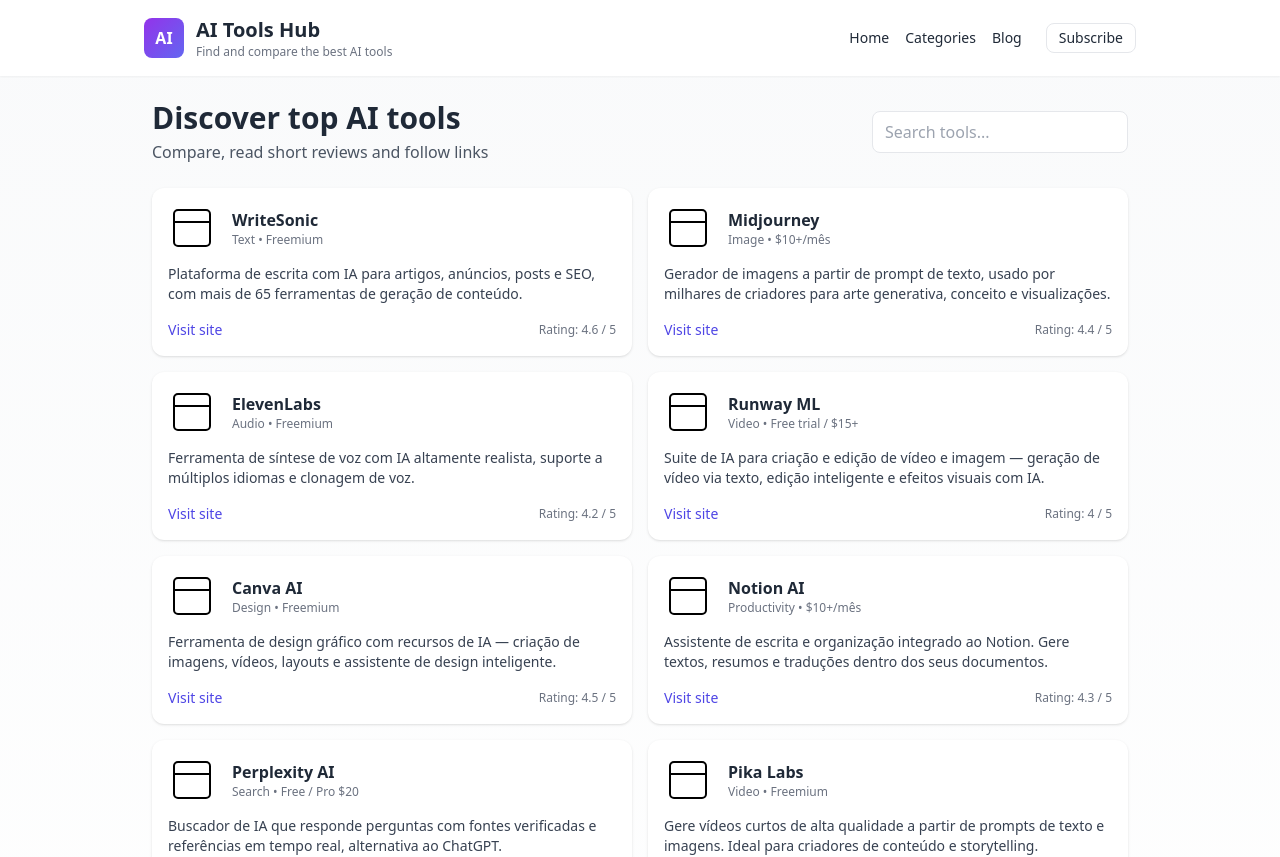
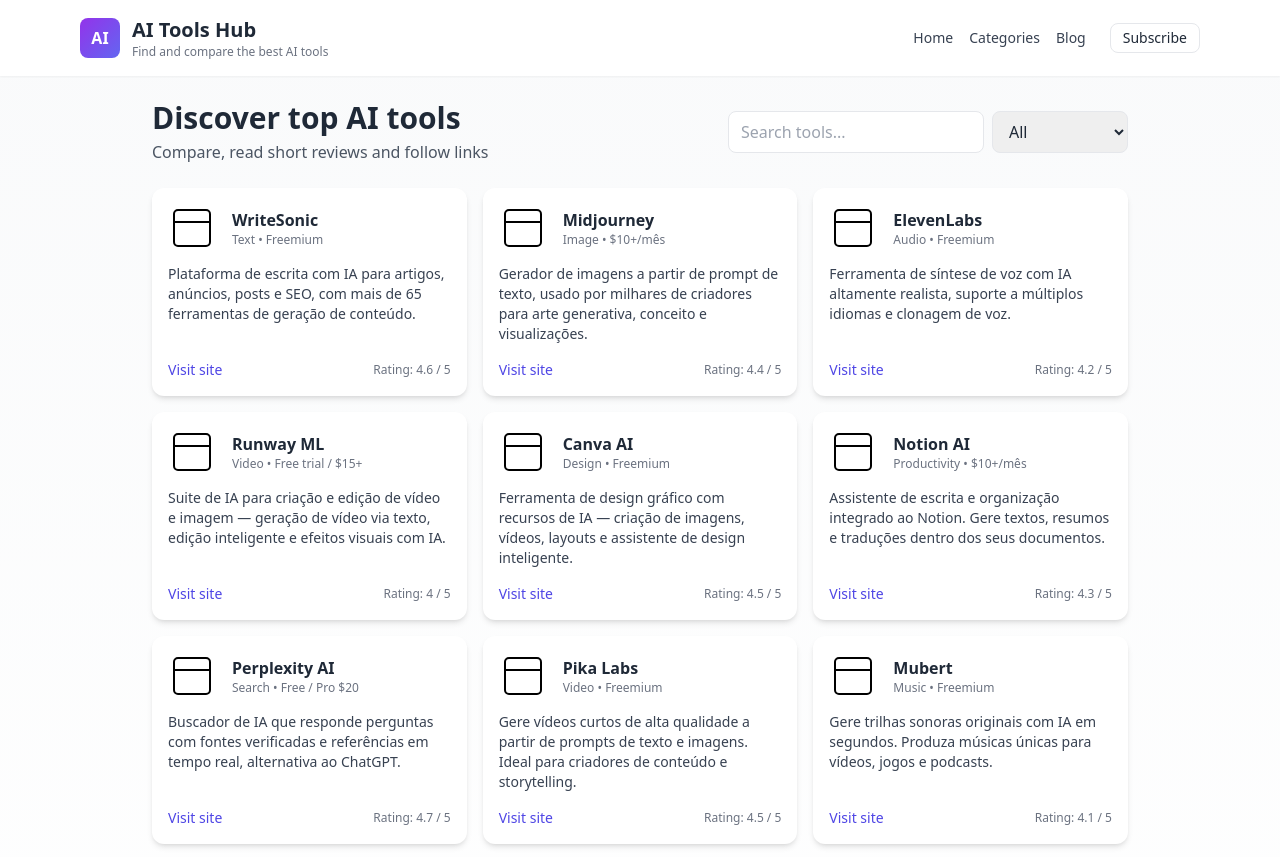
Before and after one commit to LuquinhasGithubinfo/ai-tools-hub, a React (Vite) app: page / in a window 1280 px wide. Shown: the top 857 px of the page. Built offline with nearby package versions, Linux system fonts and the light colour scheme.

Commit message:
Atualiza Home e Header com filtros, dark mode e cards interativos

```diff
--- a/src/components/Header.jsx
+++ b/src/components/Header.jsx
@@ -1,23 +1,25 @@
-import React from 'react'
+import React from 'react';
 
-export default function Header(){
+export default function Header() {
   return (
-    <header className="bg-white shadow-sm">
-      <div className="max-w-5xl mx-auto p-4 flex items-center justify-between">
+    <header className="bg-white dark:bg-gray-900 shadow-sm">
+      <div className="max-w-6xl mx-auto p-4 flex flex-col md:flex-row items-center justify-between gap-4">
         <div className="flex items-center gap-3">
           <div className="w-10 h-10 rounded-lg bg-gradient-to-br from-purple-600 to-indigo-500 flex items-center justify-center text-white font-bold">AI</div>
           <div>
-            <h1 className="text-xl font-semibold">AI Tools Hub</h1>
-            <p className="text-xs text-gray-500">Find and compare the best AI tools</p>
+            <h1 className="text-xl font-semibold text-gray-800 dark:text-gray-100">AI Tools Hub</h1>
+            <p className="text-xs text-gray-500 dark:text-gray-400">Find and compare the best AI tools</p>
           </div>
         </div>
-        <nav className="flex gap-4 items-center">
-          <a href="#" className="text-sm hover:underline">Home</a>
-          <a href="#" className="text-sm hover:underline">Categories</a>
-          <a href="#" className="text-sm hover:underline">Blog</a>
-          <button className="ml-2 px-3 py-1 rounded-lg border border-gray-200 text-sm">Subscribe</button>
+        <nav className="flex flex-wrap gap-4 items-center">
+          <a href="#" className="text-sm hover:underline text-gray-700 dark:text-gray-300">Home</a>
+          <a href="#" className="text-sm hover:underline text-gray-700 dark:text-gray-300">Categories</a>
+          <a href="#" className="text-sm hover:underline text-gray-700 dark:text-gray-300">Blog</a>
+          <button className="ml-2 px-3 py-1 rounded-lg border border-gray-200 dark:border-gray-700 text-sm hover:bg-gray-50 dark:hover:bg-gray-800 transition">
+            Subscribe
+          </button>
         </nav>
       </div>
     </header>
-  )
+  );
 }
--- a/src/pages/Home.jsx
+++ b/src/pages/Home.jsx
@@ -2,21 +2,19 @@
 
 function ToolCard({ tool }) {
   return (
-    <article className="bg-white rounded-xl shadow p-4 flex flex-col">
+    <article className="bg-white dark:bg-gray-800 rounded-xl shadow-md p-4 flex flex-col transition-transform hover:scale-105 hover:shadow-xl">
       <div className="flex items-center gap-4">
         <img
           src={tool.logo || '/src/assets/placeholder.svg'}
-          alt=""
+          alt={tool.name}
           className="w-12 h-12 rounded-md object-cover"
         />
         <div>
-          <h3 className="font-semibold">{tool.name}</h3>
-          <p className="text-xs text-gray-500">
-            {tool.category} • {tool.price}
-          </p>
+          <h3 className="font-semibold text-gray-800 dark:text-gray-100">{tool.name}</h3>
+          <p className="text-xs text-gray-500">{tool.category} • {tool.price}</p>
         </div>
       </div>
-      <p className="mt-3 text-sm text-gray-700 flex-1">{tool.description}</p>
+      <p className="mt-3 text-sm text-gray-700 dark:text-gray-300 flex-1">{tool.description}</p>
       <div className="mt-4 flex items-center justify-between">
         <a
           className="text-sm font-medium text-indigo-600 hover:underline"
@@ -26,9 +24,7 @@
         >
           Visit site
         </a>
-        <div className="text-xs text-gray-500">
-          Rating: {tool.rating} / 5
-        </div>
+        <div className="text-xs text-gray-500">Rating: {tool.rating} / 5</div>
       </div>
     </article>
   );
@@ -37,44 +33,60 @@
 export default function Home() {
   const [query, setQuery] = useState('');
   const [tools, setTools] = useState([]);
+  const [category, setCategory] = useState('All');
 
   useEffect(() => {
     fetch('/tools.json')
-      .then((res) => res.json())
-      .then((data) => setTools(data))
-      .catch((err) => console.error('Erro ao carregar tools.json:', err));
+      .then(res => res.json())
+      .then(data => setTools(data))
+      .catch(err => console.error('Erro ao carregar tools.json:', err));
   }, []);
 
-  const filtered = tools.filter((t) =>
-    (t.name + ' ' + t.description + ' ' + t.category)
+  const categories = ['All', ...new Set(tools.map(t => t.category))];
+
+  const filtered = tools.filter(t => {
+    const matchesQuery = (t.name + ' ' + t.description + ' ' + t.category)
       .toLowerCase()
-      .includes(query.toLowerCase())
-  );
+      .includes(query.toLowerCase());
+    const matchesCategory = category === 'All' || t.category === category;
+    return matchesQuery && matchesCategory;
+  });
 
   return (
     <section>
-      <div className="flex items-center justify-between mb-6">
+      <div className="flex flex-col md:flex-row items-center justify-between mb-6 gap-4">
         <div>
-          <h2 className="text-3xl font-bold">Discover top AI tools</h2>
-          <p className="text-gray-600 mt-1">
-            Compare, read short reviews and follow links
-          </p>
+          <h2 className="text-3xl font-bold text-gray-800 dark:text-gray-100">Discover top AI tools</h2>
+          <p className="text-gray-600 dark:text-gray-300 mt-1">Compare, read short reviews and follow links</p>
         </div>
-        <div>
+        <div className="flex gap-2 flex-wrap">
           <input
             value={query}
             onChange={(e) => setQuery(e.target.value)}
             placeholder="Search tools..."
-            className="border rounded-lg px-3 py-2 w-64"
+            className="border rounded-lg px-3 py-2 w-64 dark:bg-gray-700 dark:text-gray-100"
           />
+          <select
+            value={category}
+            onChange={(e) => setCategory(e.target.value)}
+            className="border rounded-lg px-3 py-2 dark:bg-gray-700 dark:text-gray-100"
+          >
+            {categories.map(c => (
+              <option key={c} value={c}>{c}</option>
+            ))}
+          </select>
         </div>
       </div>
 
-      <div className="grid grid-cols-1 md:grid-cols-2 gap-4">
-        {filtered.map((tool, index) => (
-          <ToolCard key={index} tool={tool} />
-        ))}
-      </div>
+      {filtered.length > 0 ? (
+        <div className="grid grid-cols-1 md:grid-cols-2 lg:grid-cols-3 gap-4">
+          {filtered.map((tool, index) => (
+            <ToolCard key={index} tool={tool} />
+          ))}
+        </div>
+      ) : (
+        <p className="text-gray-500 dark:text-gray-400 mt-4">No tools found 😕</p>
+      )}
     </section>
   );
 }
```
